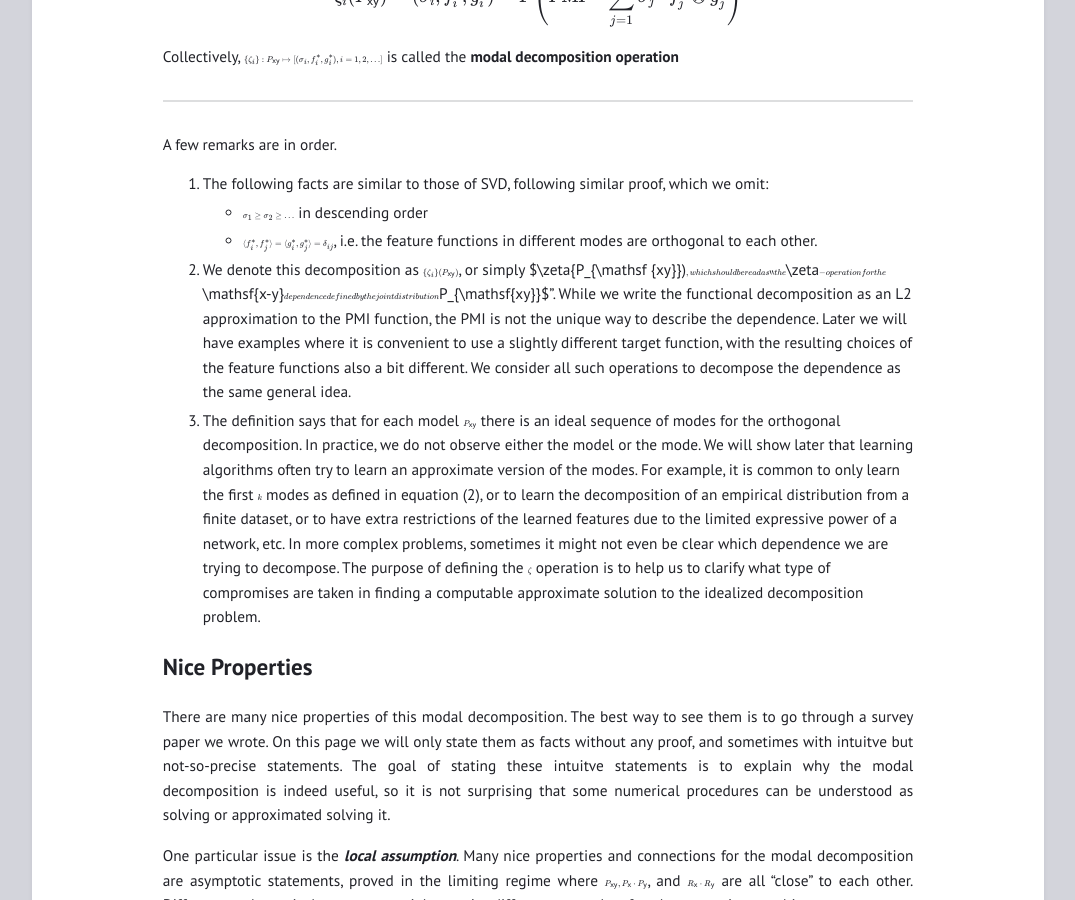
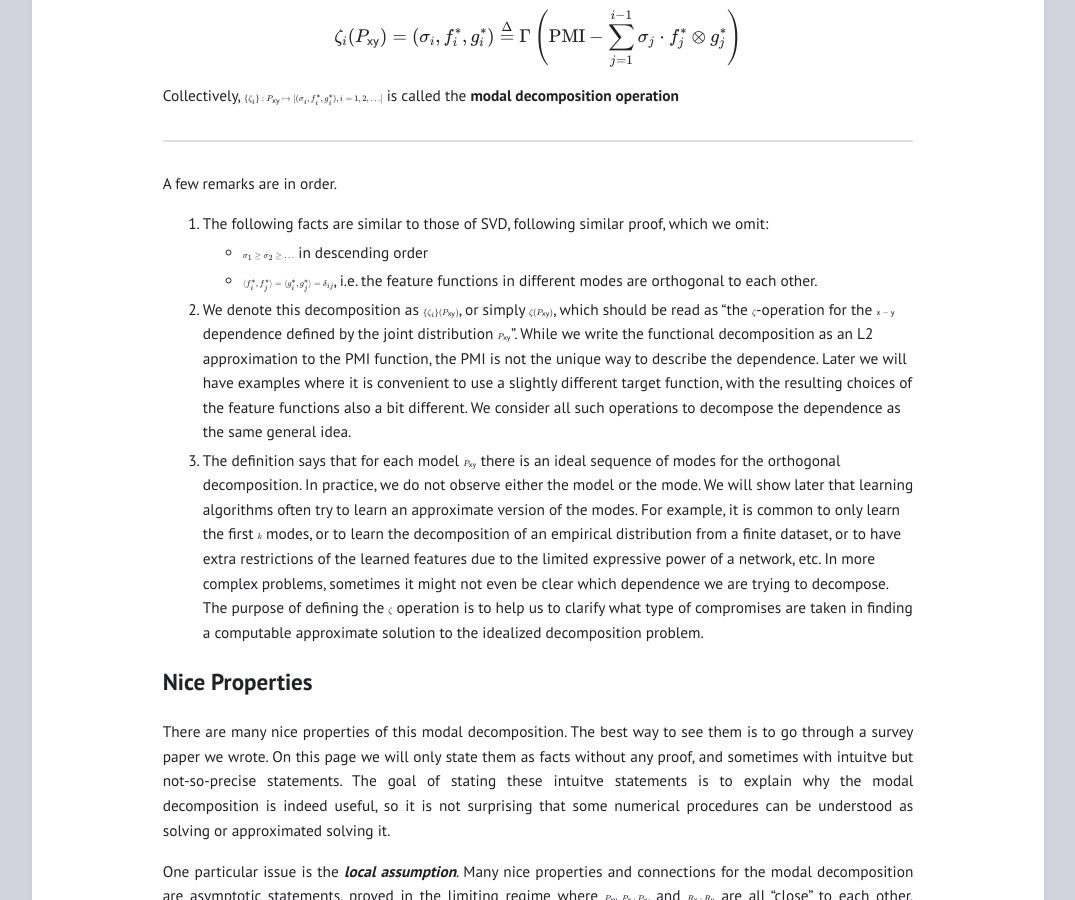
Before and after one commit to gilearning/gilearning.github.io, a Jekyll site: the page built from _posts/2022-08-15-ModalDecomposition.md, in a window 1280 px wide and 900 px high, scrolled down 4049 px. Shown: the whole window, without its empty margins (102-1177 px from the left). Built offline with Jekyll 4.4.1, drawn with Linux system fonts in a browser that asks for light colours; formulas are drawn with MathJax 3.

Commit message:
is this empty?

```diff
--- a/_posts/2022-08-15-ModalDecomposition.md
+++ b/_posts/2022-08-15-ModalDecomposition.md
@@ -139,8 +140,8 @@ A few remarks are in order.
 - $\sigma_1 \geq \sigma_2 \geq \ldots$ in descending order
 - $\langle f^\ast_i, f^\ast_j \rangle = \langle g^\ast_i, g^\ast_j \rangle = \delta_{ij}$, i.e. the feature functions in different modes are orthogonal to each other.
 
-2. We denote this decomposition as $\lbrace\zeta_i \rbrace (P_{\mathsf {xy}})$, or simply $\zeta{P_{\mathsf {xy}})$, which should be read as "the $\zeta$-operation for the $\mathsf{x-y}$ dependence defined by the joint distribution $P_{\mathsf{xy}}$". While we write the functional decomposition as an L2 approximation to the PMI function, the PMI is not the unique way to describe the dependence. Later we will have examples where it is convenient to use a slightly different target function, with the resulting choices of the feature functions also a bit different. We consider all such operations to decompose the dependence as the same general idea.
-3. The definition says that for each model $P_{\mathsf {xy}}$ there is an ideal sequence of modes for the orthogonal decomposition. In practice, we do not observe either the model or the mode. We will show later that learning algorithms often try to learn an approximate version of the modes. For example, it is common to only learn the first $k$ modes as defined in equation (2), or to learn the decomposition of an empirical distribution from a finite dataset, or to have extra restrictions of the learned features due to the limited expressive power of a network, etc. In more complex problems, sometimes it might not even be clear which dependence we are trying to decompose. The purpose of defining the $\zeta$ operation is to help us to clarify what type of compromises are taken in finding a computable approximate solution to the idealized decomposition problem.
+2. We denote this decomposition as $\lbrace\zeta_i \rbrace (P_{\mathsf {xy}})$, or simply $\zeta(P_{\mathsf {xy}})$, which should be read as "the $\zeta$-operation for the $\mathsf{x-y}$ dependence defined by the joint distribution $P_{\mathsf{xy}}$". While we write the functional decomposition as an L2 approximation to the PMI function, the PMI is not the unique way to describe the dependence. Later we will have examples where it is convenient to use a slightly different target function, with the resulting choices of the feature functions also a bit different. We consider all such operations to decompose the dependence as the same general idea.
+3. The definition says that for each model $P_{\mathsf {xy}}$ there is an ideal sequence of modes for the orthogonal decomposition. In practice, we do not observe either the model or the mode. We will show later that learning algorithms often try to learn an approximate version of the modes. For example, it is common to only learn the first $k$ modes, or to learn the decomposition of an empirical distribution from a finite dataset, or to have extra restrictions of the learned features due to the limited expressive power of a network, etc. In more complex problems, sometimes it might not even be clear which dependence we are trying to decompose. The purpose of defining the $\zeta$ operation is to help us to clarify what type of compromises are taken in finding a computable approximate solution to the idealized decomposition problem.
 
 
 ## Nice Properties
```
Also changed, not shown: other parts of _posts/2022-08-15-ModalDecomposition.md (+1 -0 lines).
